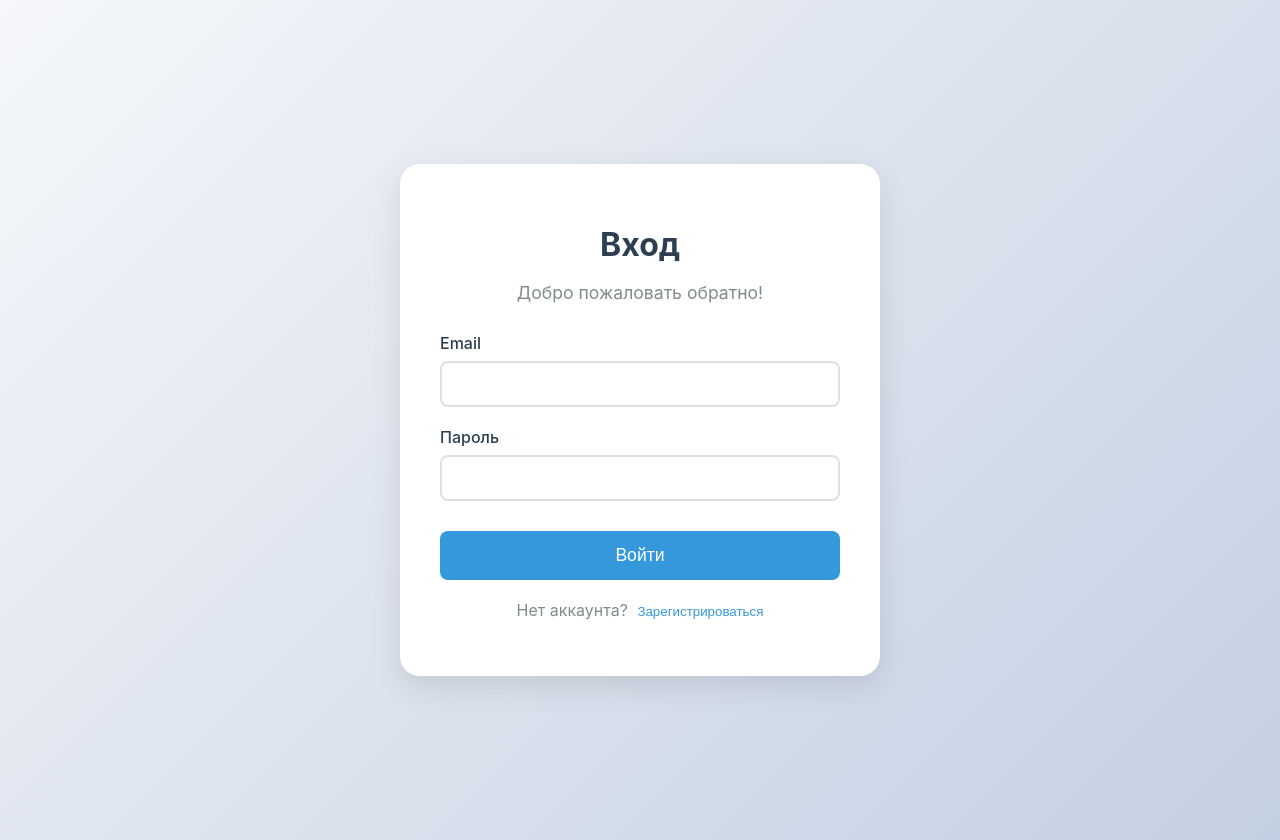
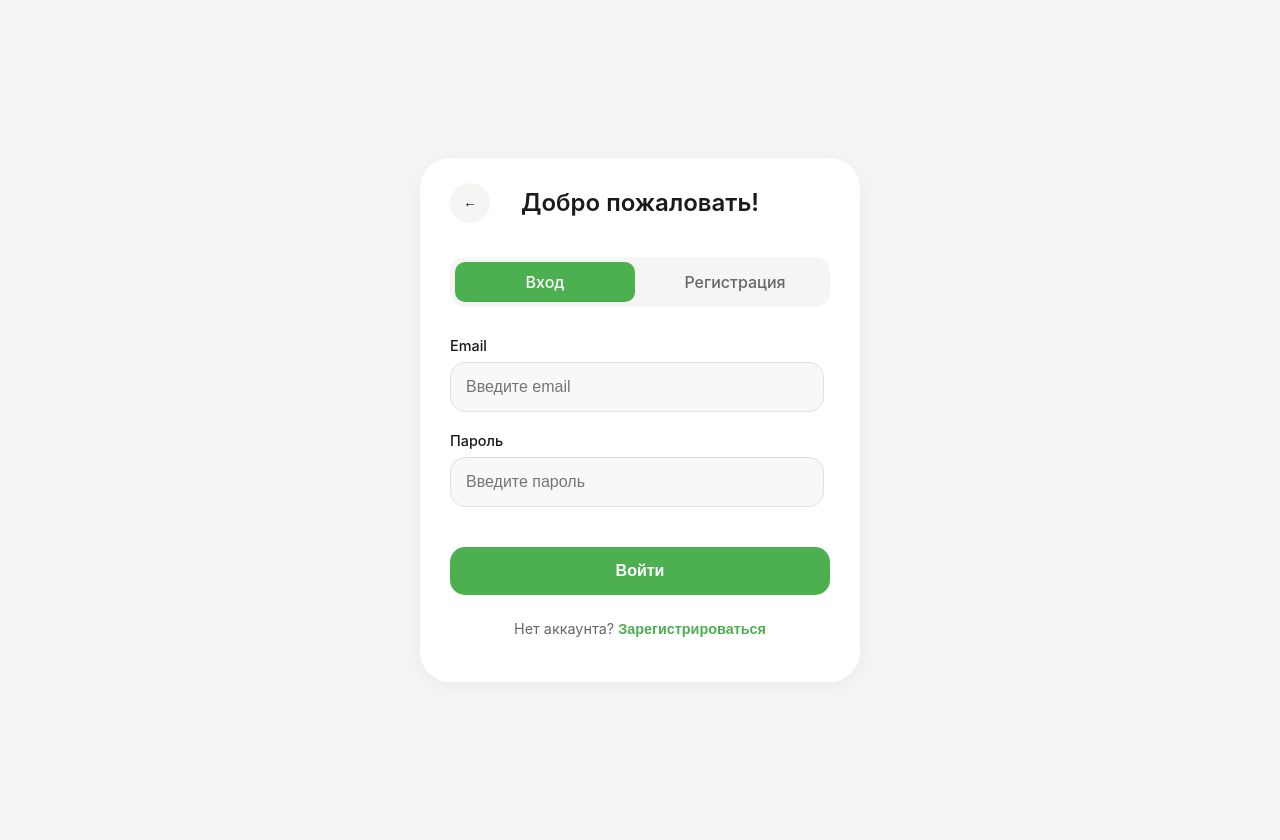
Before and after one commit to barcek2281/AKT, a React (Create React App) app in the folder frontend/akt/: page / in a window 1280 px wide. Built offline with nearby package versions, Linux system fonts and the light colour scheme.

Commit message:
homepage , scan page

```diff
--- a/frontend/akt/src/pages/HomePage.jsx
+++ b/frontend/akt/src/pages/HomePage.jsx
@@ -1,8 +1,10 @@
 import React, { useState } from "react";
+import { useNavigate } from "react-router-dom";
 import "../styles/HomePage.css";
 
 const HomePage = () => {
   const [isLogin, setIsLogin] = useState(true);
+  const navigate = useNavigate();
   const [formData, setFormData] = useState({
     email: "",
     password: "",
@@ -23,6 +25,8 @@ const HomePage = () => {
     if (isLogin) {
       // Логика входа
       console.log("Вход:", { email: formData.email, password: formData.password });
+      // После успешного входа перенаправляем на страницу сканирования
+      navigate("/scan");
     } else {
       // Логика регистрации
       if (formData.password !== formData.confirmPassword) {
@@ -30,6 +34,8 @@ const HomePage = () => {
         return;
       }
       console.log("Регистрация:", formData);
+      // После успешной регистрации перенаправляем на страницу входа
+      setIsLogin(true);
     }
   };
 
@@ -37,12 +43,25 @@ const HomePage = () => {
     <div className="home-page">
       <div className="auth-container">
         <div className="auth-header">
-          <h1>{isLogin ? "Вход" : "Регистрация"}</h1>
-          <p className="auth-subtitle">
-            {isLogin
-              ? "Добро пожаловать обратно!"
-              : "Создайте новый аккаунт"}
-          </p>
+          <button className="back-button" onClick={() => navigate(-1)}>
+            ←
+          </button>
+          <h1>{isLogin ? "Добро пожаловать!" : "Создать аккаунт"}</h1>
+        </div>
+
+        <div className="tabs">
+          <div
+            className={`tab ${isLogin ? "active" : ""}`}
+            onClick={() => setIsLogin(true)}
+          >
+            Вход
+          </div>
+          <div
+            className={`tab ${!isLogin ? "active" : ""}`}
+            onClick={() => setIsLogin(false)}
+          >
+            Регистрация
+          </div>
         </div>
 
         <form onSubmit={handleSubmit} className="auth-form">
@@ -53,6 +72,7 @@ const HomePage = () => {
                 type="text"
                 id="username"
                 name="username"
+                placeholder="Введите имя пользователя"
                 value={formData.username}
                 onChange={handleInputChange}
                 required
@@ -66,6 +86,7 @@ const HomePage = () => {
               type="email"
               id="email"
               name="email"
+              placeholder="Введите email"
               value={formData.email}
               onChange={handleInputChange}
               required
@@ -78,6 +99,7 @@ const HomePage = () => {
               type="password"
               id="password"
               name="password"
+              placeholder="Введите пароль"
               value={formData.password}
               onChange={handleInputChange}
               required
@@ -91,6 +113,7 @@ const HomePage = () => {
                 type="password"
                 id="confirmPassword"
                 name="confirmPassword"
+                placeholder="Подтвердите пароль"
                 value={formData.confirmPassword}
                 onChange={handleInputChange}
                 required
@@ -105,7 +128,7 @@ const HomePage = () => {
 
         <div className="auth-switch">
           <p>
-            {isLogin ? "Нет аккаунта?" : "Уже есть аккаунт?"}{" "}
+            {isLogin ? "Нет аккаунта? " : "Уже есть аккаунт? "}
             <button
               className="switch-button"
               onClick={() => setIsLogin(!isLogin)}
--- a/frontend/akt/src/styles/HomePage.css
+++ b/frontend/akt/src/styles/HomePage.css
@@ -3,100 +3,153 @@
   display: flex;
   justify-content: center;
   align-items: center;
-  background: linear-gradient(135deg, #f5f7fa 0%, #c3cfe2 100%);
+  background: #F5F5F3;
   padding: 20px;
 }
 
 .auth-container {
   background: white;
-  padding: 40px;
-  border-radius: 20px;
-  box-shadow: 0 10px 30px rgba(0, 0, 0, 0.1);
+  padding: 30px;
+  border-radius: 30px;
+  box-shadow: 0 4px 20px rgba(0, 0, 0, 0.05);
   width: 100%;
-  max-width: 400px;
+  max-width: 380px;
 }
 
 .auth-header {
-  text-align: center;
-  margin-bottom: 30px;
+  display: flex;
+  align-items: center;
+  margin-bottom: 40px;
+  position: relative;
+}
+
+.back-button {
+  position: absolute;
+  left: 0;
+  background: #F5F5F3;
+  border: none;
+  width: 40px;
+  height: 40px;
+  border-radius: 50%;
+  display: flex;
+  align-items: center;
+  justify-content: center;
+  cursor: pointer;
 }
 
 .auth-header h1 {
-  color: #2c3e50;
-  margin-bottom: 10px;
-  font-size: 2rem;
+  flex-grow: 1;
+  color: #1A1A1A;
+  text-align: center;
+  font-size: 1.5rem;
+  font-weight: 600;
+  margin: 0;
 }
 
 .auth-subtitle {
-  color: #7f8c8d;
-  font-size: 1.1rem;
-}
-
-.auth-form {
-  display: flex;
-  flex-direction: column;
-  gap: 20px;
+  color: #666;
+  font-size: 0.9rem;
+  margin-bottom: 30px;
+  text-align: center;
 }
 
 .form-group {
-  display: flex;
-  flex-direction: column;
-  gap: 8px;
+  margin-bottom: 20px;
 }
 
 .form-group label {
-  color: #2c3e50;
+  color: #1A1A1A;
   font-weight: 500;
+  font-size: 0.9rem;
+  margin-bottom: 8px;
+  display: block;
 }
 
 .form-group input {
-  padding: 12px;
-  border: 2px solid #e0e0e0;
-  border-radius: 8px;
+  width: 90%;
+  padding: 15px;
+  border: 1px solid #E0E0E0;
+  border-radius: 15px;
   font-size: 1rem;
-  transition: border-color 0.3s ease;
+  background: #F8F8F8;
+  transition: all 0.3s ease;
 }
 
 .form-group input:focus {
   outline: none;
-  border-color: #3498db;
+  border-color: #4CAF50;
+  background: white;
 }
 
 .auth-button {
-  background: #3498db;
+  width: 100%;
+  padding: 15px;
+  border: none;
+  border-radius: 15px;
+  background: #4CAF50;
   color: white;
-  border: none;
-  padding: 14px;
-  border-radius: 8px;
-  font-size: 1.1rem;
+  font-size: 1rem;
+  font-weight: 600;
   cursor: pointer;
   transition: all 0.3s ease;
-  margin-top: 10px;
+  margin-top: 20px;
 }
 
 .auth-button:hover {
-  background: #2980b9;
+  background: #45a049;
   transform: translateY(-2px);
 }
 
 .auth-switch {
   text-align: center;
-  margin-top: 20px;
-  color: #7f8c8d;
+  margin-top: 25px;
+}
+
+.auth-switch p {
+  color: #666;
+  font-size: 0.9rem;
 }
 
 .switch-button {
   background: none;
   border: none;
-  color: #3498db;
+  color: #4CAF50;
+  font-weight: 600;
   cursor: pointer;
-  font-weight: 500;
   padding: 0;
-  margin-left: 5px;
+  font-size: 0.9rem;
 }
 
 .switch-button:hover {
   text-decoration: underline;
+}
+
+.tabs {
+  display: flex;
+  gap: 10px;
+  margin-bottom: 30px;
+  padding: 5px;
+  background: #F5F5F3;
+  border-radius: 15px;
+}
+
+.tab {
+  flex: 1;
+  padding: 10px;
+  text-align: center;
+  border-radius: 10px;
+  cursor: pointer;
+  transition: all 0.3s ease;
+  font-weight: 500;
+}
+
+.tab.active {
+  background: #4CAF50;
+  color: white;
+}
+
+.tab:not(.active) {
+  color: #666;
 }
 
 @media (max-width: 480px) {
```
